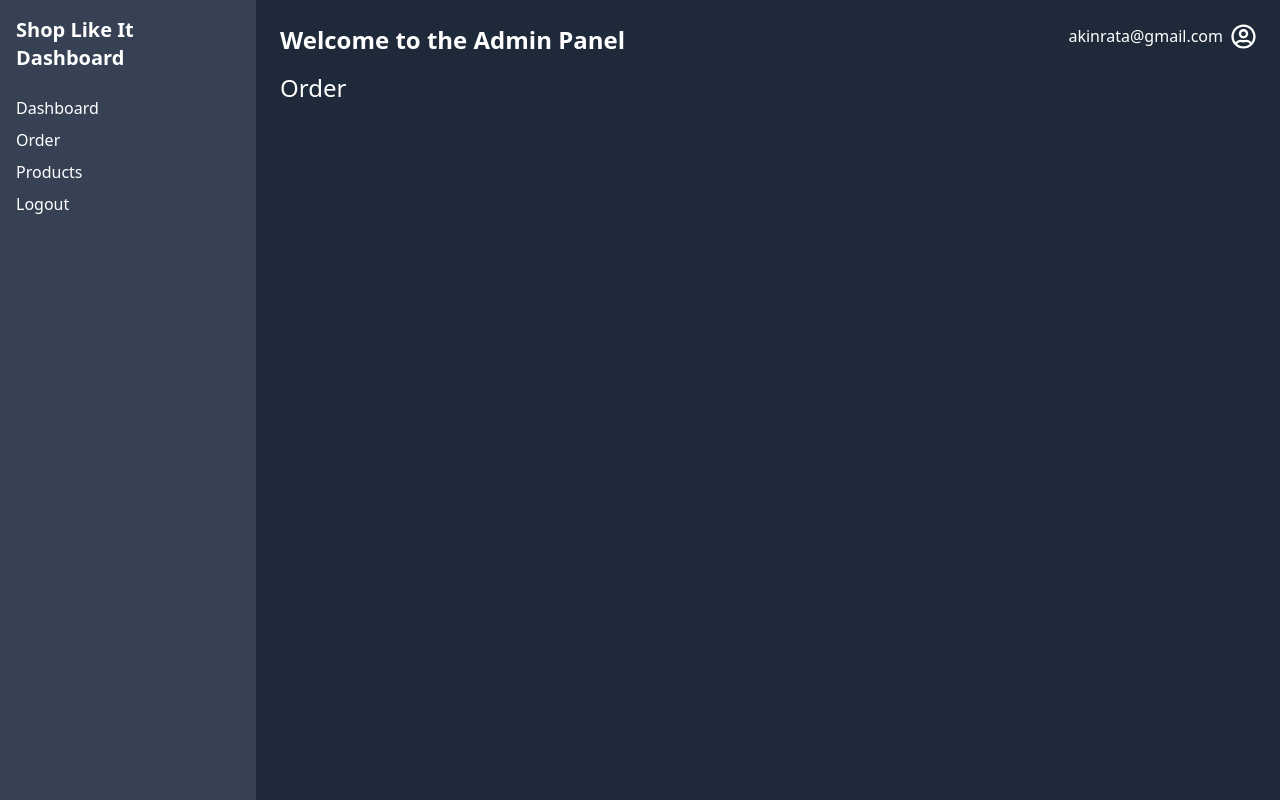
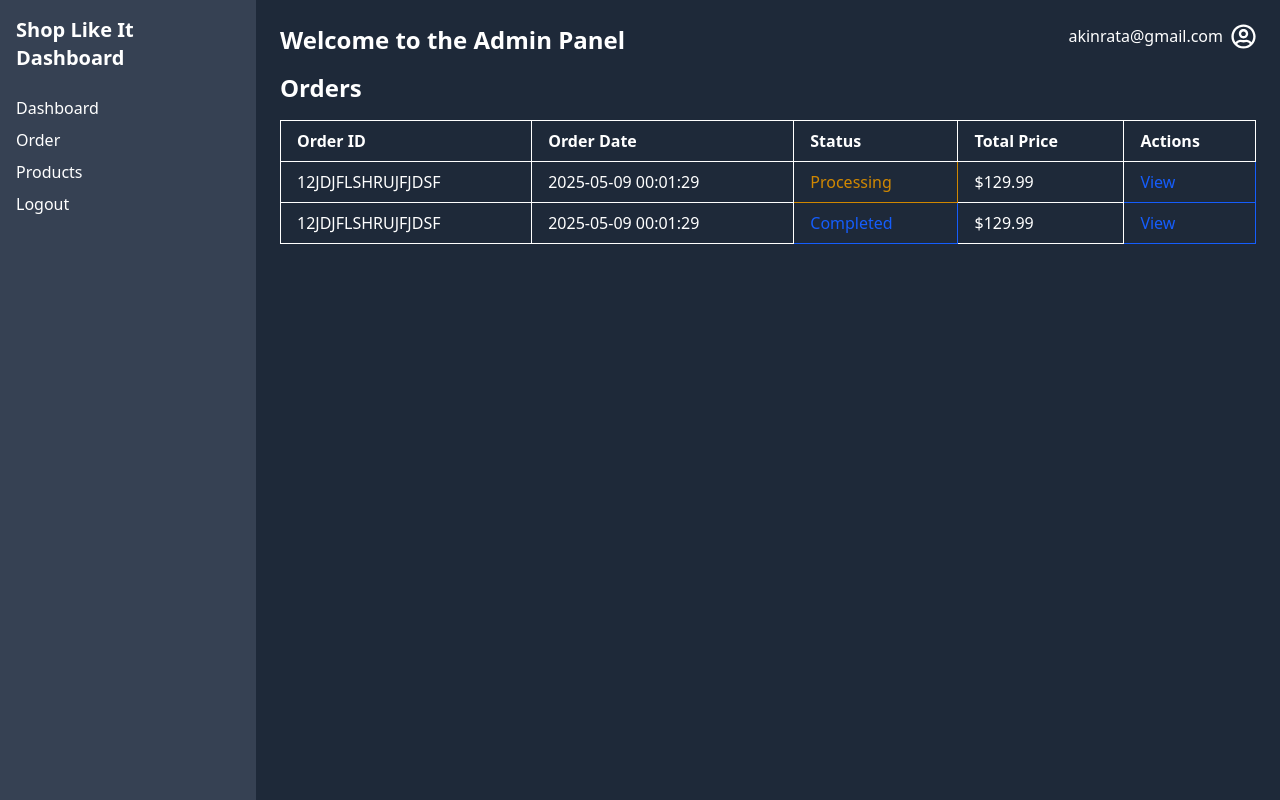
Before and after one commit to xclusive-3G/Shot-like-it-DashBoard-Frontend, a React (Vite) app: page /order in a window 1280 px wide. Built offline with nearby package versions, Linux system fonts and the light colour scheme.

Commit message:
added order

```diff
--- a/src/component/order/Order.tsx
+++ b/src/component/order/Order.tsx
@@ -3,10 +3,38 @@ import React from 'react'
 const Order:React.FC = () => {
   return (
     <>
-    <h1 className='text-2xl'>Order</h1>
-        <div>
+    <h1 className="text-2xl font-semibold mb-4">Orders</h1>
 
-        </div>
+<div className="overflow-x-auto">
+  <table className="min-w-full table-auto border border-gray-300">
+    <thead className="">
+      <tr>
+        <th className="px-4 py-2 text-left border">Order ID</th>
+        <th className="px-4 py-2 text-left border">Order Date</th>
+        <th className="px-4 py-2 text-left border">Status</th>
+        <th className="px-4 py-2 text-left border">Total Price</th>
+        <th className="px-4 py-2 text-left border">Actions</th>
+      </tr>
+    </thead>
+    <tbody>
+      <tr className="">
+        <td className="px-4 py-2 border">12JDJFLSHRUJFJDSF</td>
+        <td className="px-4 py-2 border">2025-05-09 00:01:29</td>
+        <td className="px-4 py-2 border text-yellow-600 font-medium">Processing</td>
+        <td className="px-4 py-2 border">$129.99</td>
+        <td className="px-4 py-2 border text-blue-600 hover:underline cursor-pointer">View</td>
+      </tr>
+      <tr className="">
+        <td className="px-4 py-2 border">12JDJFLSHRUJFJDSF</td>
+        <td className="px-4 py-2 border">2025-05-09 00:01:29</td>
+        <td className="px-4 py-2 border text-blue-600 font-medium">Completed</td>
+        <td className="px-4 py-2 border">$129.99</td>
+        <td className="px-4 py-2 border text-blue-600 hover:underline cursor-pointer">View</td>
+      </tr>
+    </tbody>
+  </table>
+</div>
+
     </>
   )
 }
--- a/src/component/products/Product.tsx
+++ b/src/component/products/Product.tsx
@@ -2,7 +2,12 @@ import React from 'react'
 
 const Product = () => {
   return (
-    <div>Product</div>
+    <>
+        <h1 className="text-2xl font-semibold mb-4">Orders</h1>
+        <div>
+
+        </div>
+    </>
   )
 }
 
```
